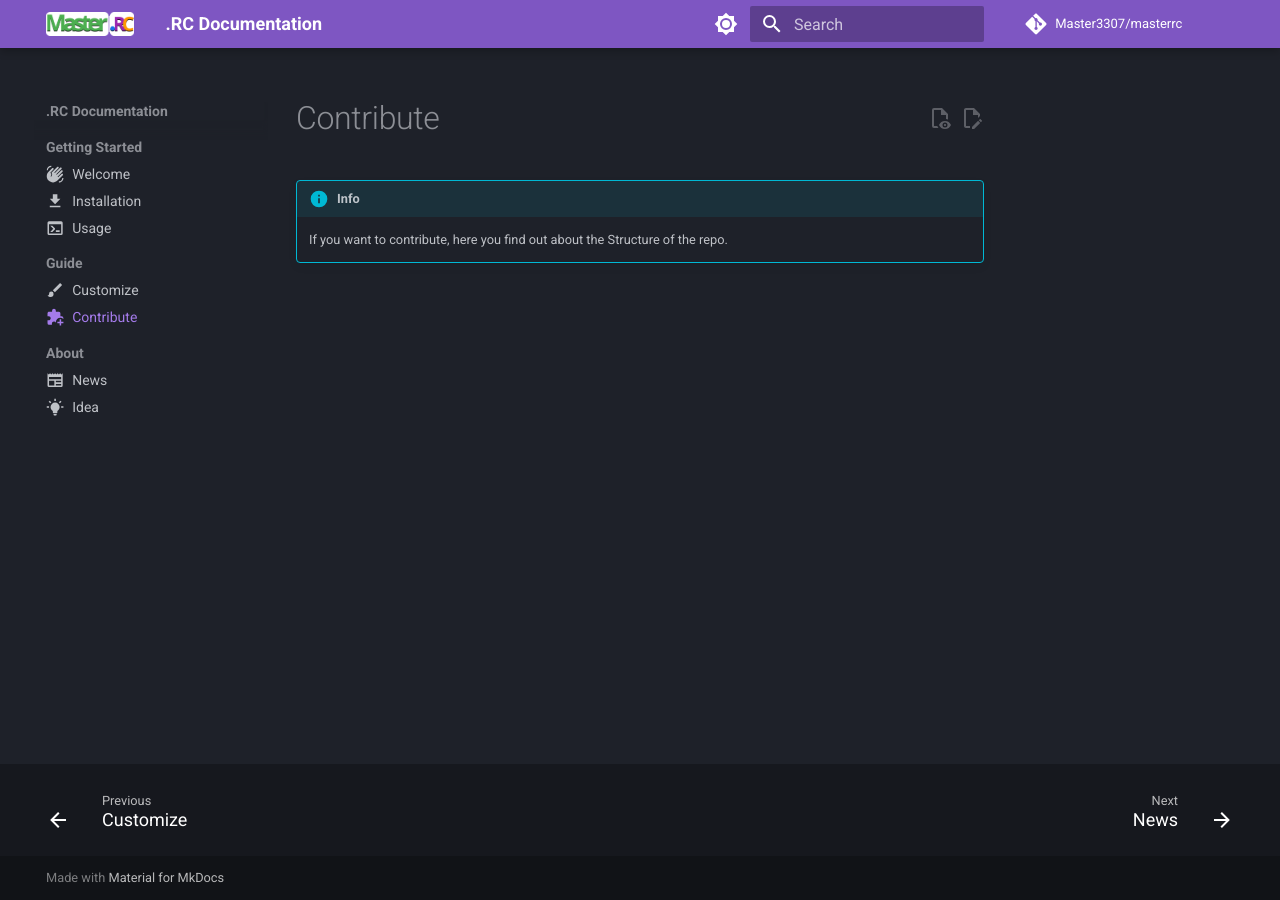
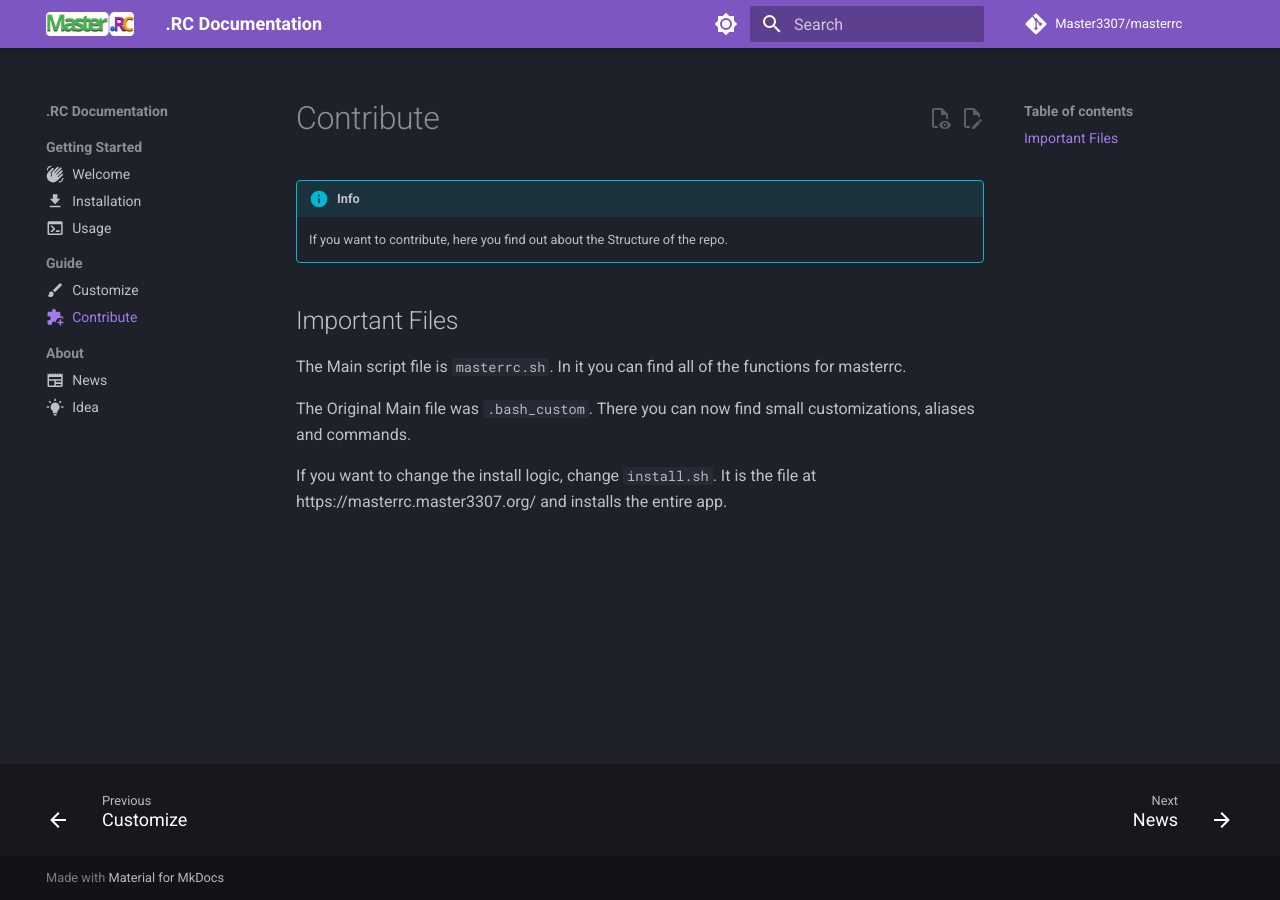
Before and after one commit to Master3307/masterrc, an MkDocs documentation site: the page built from docs/contribute.md, in a window 1280 px wide. Built offline with MkDocs 1.6.1 and Material for MkDocs 9.7.7, drawn with Linux system fonts in a browser that asks for light colours; plug-ins that fetch from the network failed and are left out; comment, search, counter and statistics services are not loaded.

Commit message:
Important Files in contribute.md

```diff
--- a/docs/contribute.md
+++ b/docs/contribute.md
@@ -6,3 +6,11 @@ icon: material/puzzle-plus
 
 !!! info "Info"
     If you want to contribute, here you find out about the Structure of the repo.
+
+## Important Files
+
+The Main script file is `masterrc.sh`. In it you can find all of the functions for masterrc.
+
+The Original Main file was `.bash_custom`. There you can now find small customizations, aliases and commands.
+
+If you want to change the install logic, change `install.sh`. It is the file at https://masterrc.master3307.org/ and installs the entire app.
```
Also changed, not shown: 1 other file.
